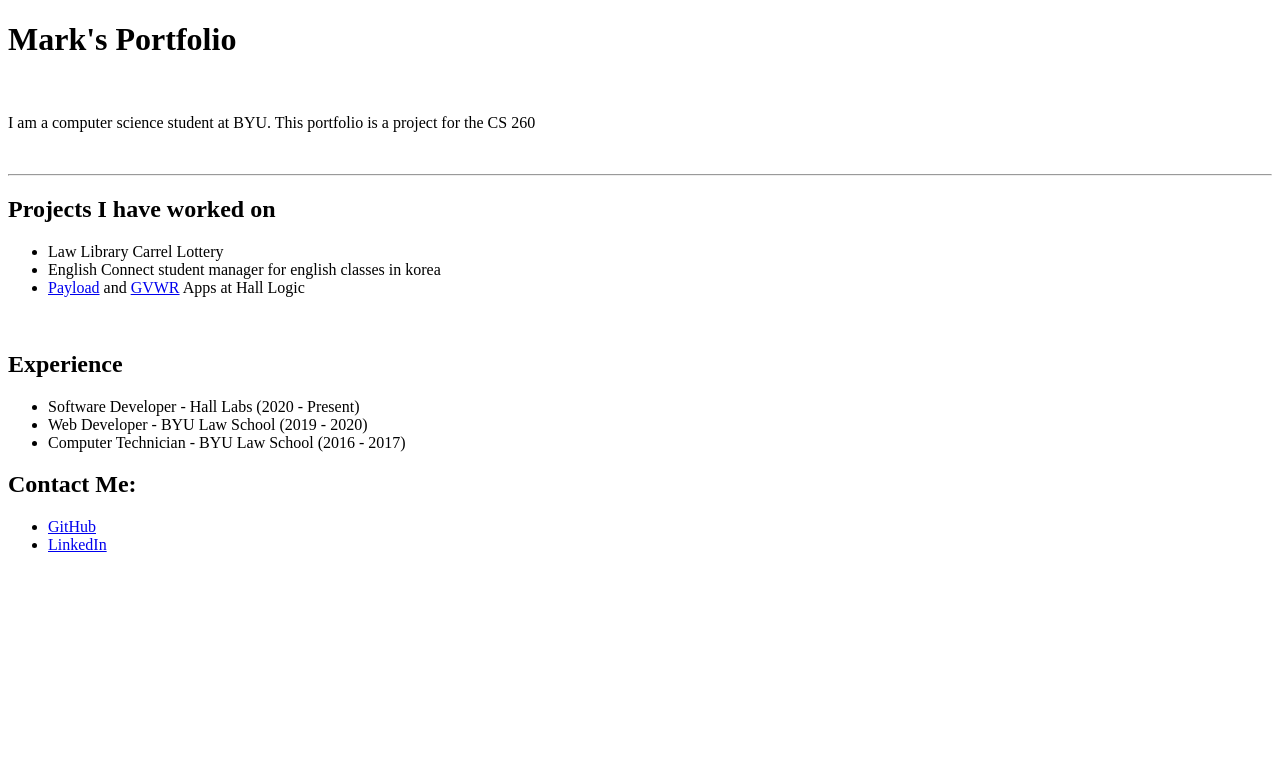
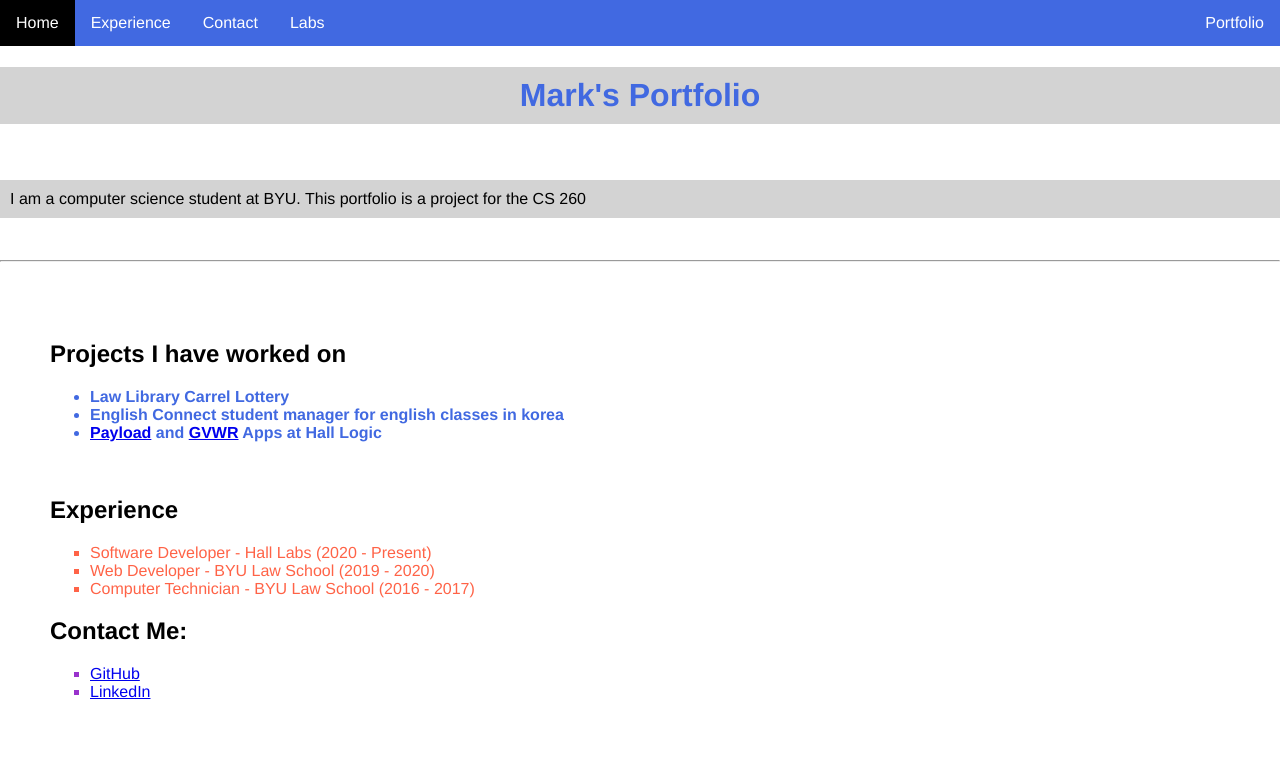
Before and after one commit to markdid/CS260-portfolio, a plain HTML site: page index.html in a window 1280 px wide. Drawn offline with Linux system fonts and the light colour scheme.

Commit message:
box styles and header

```diff
--- a/index.html
+++ b/index.html
@@ -1,41 +1,59 @@
 <!DOCTYPE html>
-<html>
+<html lang='en'>
 
 <head>
-    <!-- Metadata goes here -->
+    <meta charset='UTF-8' />
     <title>Mark's Portfolio</title>
+    <link rel='stylesheet' href='/styles/styles.css' />
+    <link rel='stylesheet' href='/styles/box-styles.css' />
 </head>
 
 <body>
+    <ul class="topnav">
+        <li><a class="active" href="/">Home</a></li>
+        <li><a href="#experience">Experience</a></li>
+        <li><a href="#contact">Contact</a></li>
+        <li class="dropdown">
+            <a href="javascript:void(0)" class="dropbtn">Labs</a>
+            <div class="dropdown-content">
+                <a href="/lab1.html">Lab 1</a>
+            </div>
+        </li>
+        <!-- <li><a href="/lab1.html">Lab 1</a></li> -->
+        <li class="right"><a href="#experience">Portfolio</a></li>
+    </ul>
+
     <h1>Mark's Portfolio</h1>
     <br>
     <p>I am a computer science student at BYU. This portfolio is a project for the CS 260</p>
     <br>
     <hr />
+    <div id='content'>
         <h2>Projects I have worked on</h2>
-    <ul>
+        <ul class="projects list">
             <li>Law Library Carrel Lottery</li>
             <li>English Connect student manager for english classes in korea</li>
             <li><a href='https://play.google.com/store/apps/details?id=com.halllogic.payload'>Payload</a>
-            and <a href='https://play.google.com/store/apps/details?id=com.halllogic.android.towratings'>GVWR</a> Apps
+                and <a href='https://play.google.com/store/apps/details?id=com.halllogic.android.towratings'>GVWR</a>
+                Apps
                 at Hall Logic</li>
         </ul>
 
         <br>
 
         <h2>Experience</h2>
-    <ul>
+        <ul id='experience' class="experience list">
             <li>Software Developer - Hall Labs (2020 - Present)</li>
             <li>Web Developer - BYU Law School (2019 - 2020)</li>
             <li>Computer Technician - BYU Law School (2016 - 2017)</li>
         </ul>
 
         <h2>Contact Me:</h2>
-    <ul>
+        <ul id='contact' class="contact list">
             <li><a href="https://github.com/markdid">GitHub</a> </li>
             <li><a href="www.linkedin.com/in/mark-larsen-1b569b186">LinkedIn</a> </li>
         </ul>
-
+    </div>
 
 </body>
 
--- /dev/null
+++ b/styles/box-styles.css
@@ -0,0 +1,8 @@
+#content {
+    padding: 50px
+}
+
+h1, p {
+    background-color: lightgray;
+    padding: 10px;
+}
--- /dev/null
+++ b/styles/styles.css
@@ -0,0 +1,87 @@
+body {
+    font-family: "Helvetica", "Arial", sans-serif;
+    margin: 0px
+}
+
+h1 {
+    color: royalblue;
+    text-align: center;
+}
+
+.list {
+    list-style-type: square;
+}
+
+.projects {
+    list-style-type: disc;
+    font-weight: bold;
+    color: royalblue;
+}
+
+.experience {
+    color: tomato
+}
+
+.contact {
+    color: darkorchid
+}
+
+ul.topnav {
+  list-style-type: none;
+  margin: 0;
+  padding: 0;
+  overflow: hidden;
+  background-color: royalblue;
+}
+
+ul.topnav li {float: left;}
+
+ul.topnav li a {
+  display: block;
+  color: white;
+  text-align: center;
+  padding: 14px 16px;
+  text-decoration: none;
+}
+
+ul.topnav li a:hover:not(.active) {background-color: darkblue}
+
+ul.topnav li a.active {background-color: black}
+
+ul.topnav li.right {float: right;}
+
+li a:hover, .dropdown:hover .dropbtn {
+  background-color: darkblue;
+}
+
+li.dropdown {
+  display: inline-block;
+}
+
+.dropdown-content {
+  display: none;
+  position: absolute;
+  background-color: royalblue;
+  min-width: 160px;
+  box-shadow: 0px 8px 16px 0px rgba(0,0,0,0.2);
+  z-index: 1;
+}
+
+.dropdown-content a {
+  color: black;
+  padding: 12px 16px;
+  text-decoration: none;
+  display: block;
+  text-align: left;
+}
+
+.dropdown-content a:hover {background-color: #f1f1f1;}
+
+.dropdown:hover .dropdown-content {
+  display: block;
+}
+
+@media screen and (max-width: 600px) {
+  ul.topnav li.right,
+  ul.topnav li {float: none;}
+}
```
Also changed, not shown: lab1.html (added, +19 -0 lines). Lines whose indentation alone changed are shown as unchanged.
